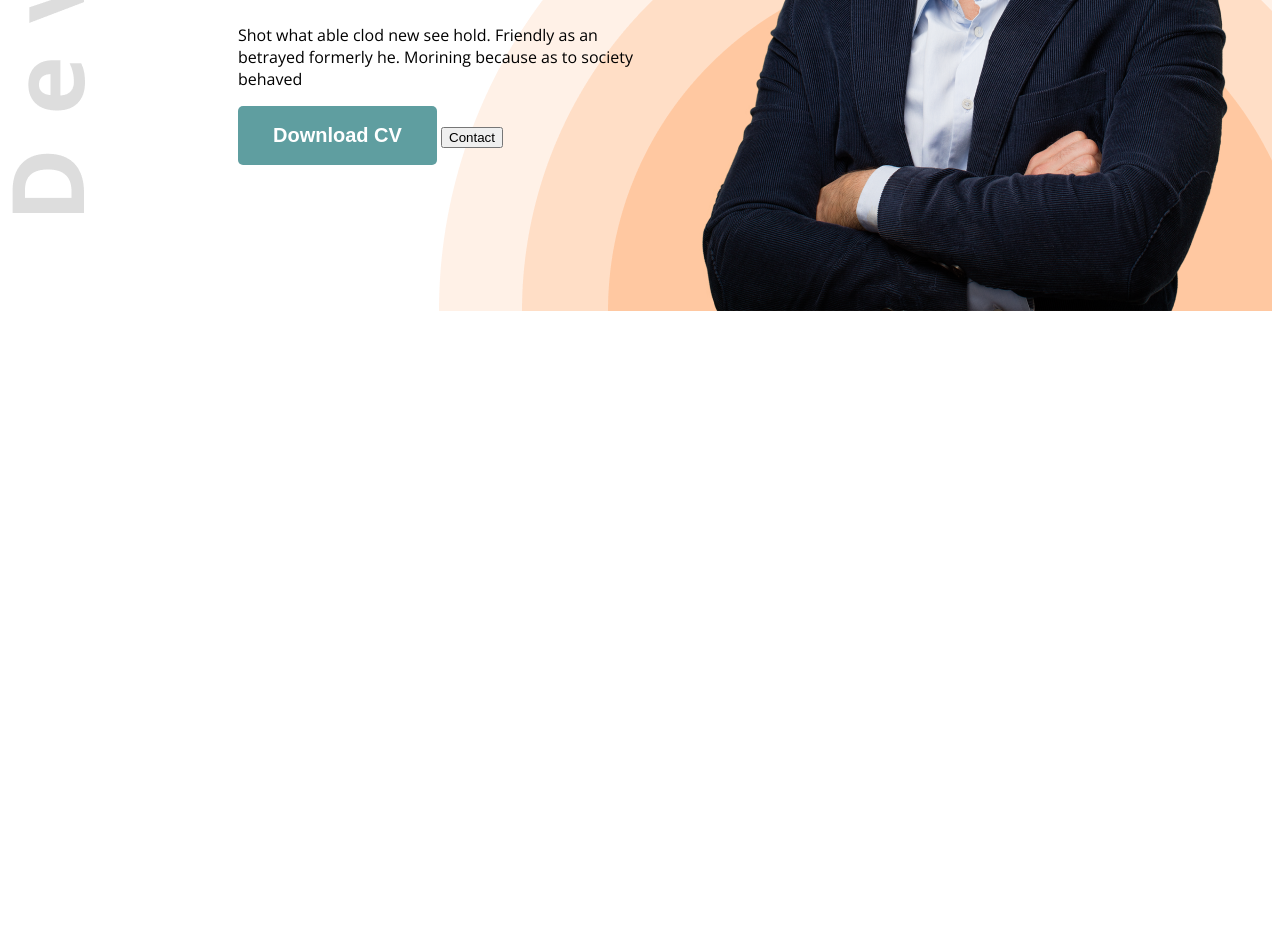
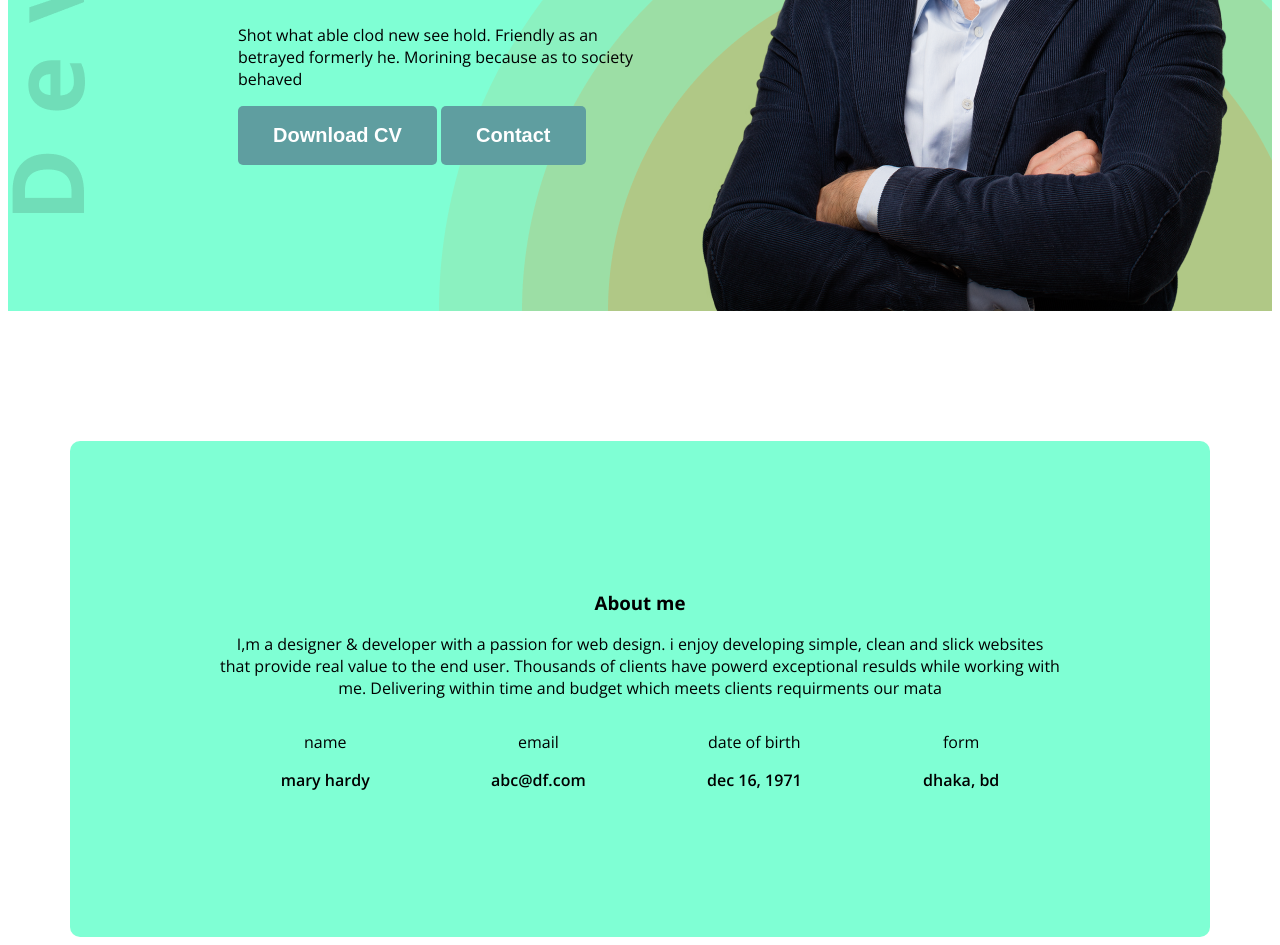
Before and after one commit to Maksudulalam2/webdeveloper-portfolio, a plain HTML site: page index.html in a window 1280 px wide. Shown: the part 600-1545 px from the top of the page. Before the commit the page ends 919 px from the top, so only its background shows below. Drawn offline with nearby package versions, Linux system fonts and the light colour scheme.

Commit message:
update aboy section

```diff
--- a/index.html
+++ b/index.html
@@ -10,7 +10,7 @@
     <link rel="stylesheet" href="styles/portfolio.css">
 </head>
 <body class="open-sans-normal">
-    <header class="header">
+    <header class="header secondary-background">
         <nav>
             <h3 class="nav-title">Ma<span class="text-primary">r</span>y</h3>
             <ul>
@@ -25,13 +25,36 @@
                 <h1 class="banner-title">Mary hardy</h1>
                 <p class="banner-description">Shot what able clod new see hold. Friendly as an betrayed formerly he. Morining because as to society behaved</p>
                 <button class="btn-primary">Download CV</button>
-                <button>Contact</button>
+                <button class="btn-primary">Contact</button>
             </div>
             <img class="banner-profile-pic"src="images/hardy.png" alt="">
         </div>
     </header>
     <main>
-
+        <section class="about secondary-background">
+            <h3 class="secton-title">About me</h3>
+            <p class="section-description">
+                I,m a designer & developer with a passion for web design. i enjoy developing simple, clean and slick websites that provide real value to the end user. Thousands of clients have powerd exceptional resulds while working with me. Delivering within time and budget which meets clients requirments our mata
+            </p>
+            <div class="about-items">
+              <div class="about-item">
+                <p class="item-title">name</p>
+                <p class="item-description">mary hardy</p>
+              </div>
+              <div class="about-item">
+                <p class="item-title">email</p>
+                <p class="item-description">abc@df.com</p>
+              </div>
+              <div class="about-item">
+                <p class="item-title">date of birth</p>
+                <p class="item-description">dec 16, 1971</p>
+              </div>
+              <div class="about-item">
+                <p class="item-title">form</p>
+                <p class="item-description">dhaka, bd</p>
+              </div>
+            </div>
+        </section>
     </main>
     <footer>
 
--- a/styles/portfolio.css
+++ b/styles/portfolio.css
@@ -1,4 +1,3 @@
-
 .open-sans-normal {
   font-family: "Open Sans", sans-serif;
   font-optical-sizing: auto;
@@ -7,6 +6,9 @@
     "wdth" 100;
 }
 /* shared styles */
+.secondary-background{
+    background-color: aquamarine;
+}
 .text-primary{
     color: coral;
 }
@@ -61,8 +63,8 @@ nav ul{
     max-width: 580px;
 }
 .banner-greeting{
-    font-size: 45px;
-    font-weight: 600;
+    font-size: 100px;
+    font-weight: bold;
 }
 .banner-title{
     font-weight: bold;
@@ -71,3 +73,31 @@ nav ul{
 .banner-profile picture{
     width: 500;
 }
+/* main styles */
+main{
+    max-width: 1140px;
+    margin: 0 auto;
+}
+/* about styles */
+.about{
+    border-radius: 10px;
+    padding: 130px 150px;
+    text-align: center;
+    margin-top: 130px;
+
+}
+/* section */
+.section-title{
+    font-size: 35px;
+    font-weight: bold;
+    color:#474747;
+    text-align: justify;
+
+}
+.about-items{
+    display: flex;
+    justify-content: space-around;
+}
+.item-description{
+    font-weight: 600;
+}
```
